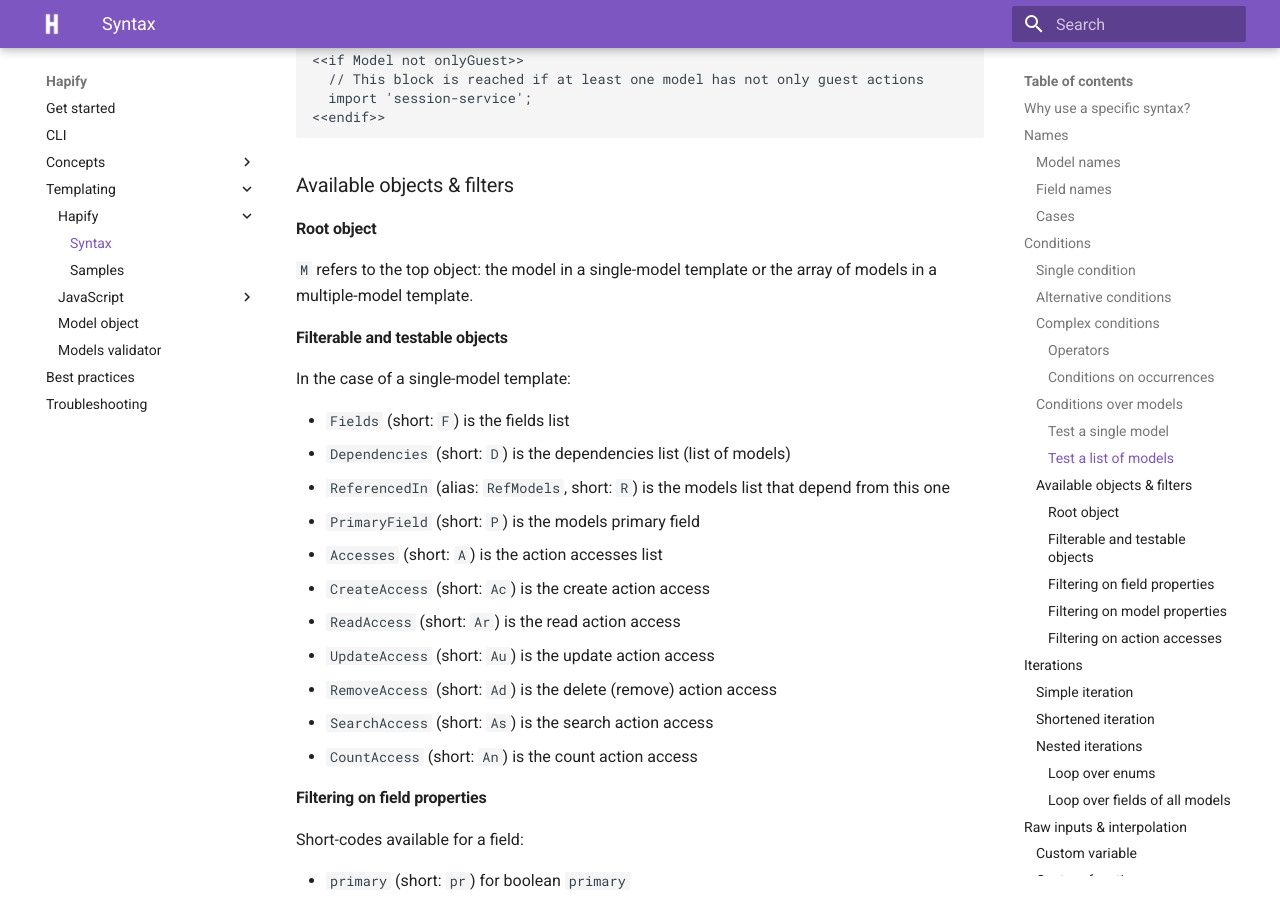
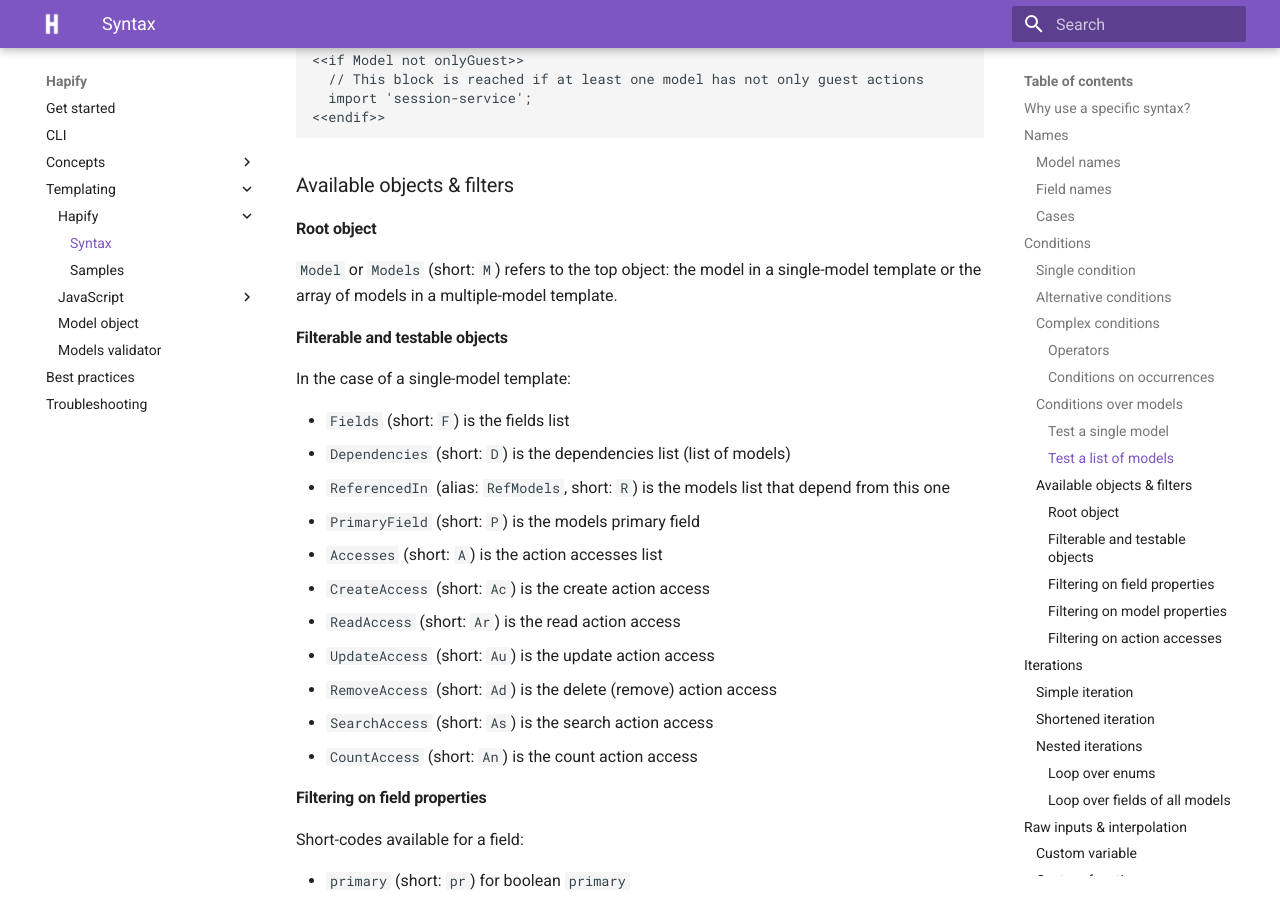
Before and after one commit to hapify/hapify, an MkDocs documentation site: the page built from docs/templating/hapify/syntax.md, in a window 1280 px wide and 900 px high, scrolled down 3963 px. Built offline with MkDocs 1.6.1 and Material for MkDocs 9.7.7, drawn with Linux system fonts in a browser that asks for light colours.

Commit message:
docs: fix root object in syntax.md

```diff
--- a/docs/templating/hapify/syntax.md
+++ b/docs/templating/hapify/syntax.md
@@ -292,7 +292,7 @@ In a multiple-model template.
 
 #### Root object
 
-`M` refers to the top object: the model in a single-model template or the array of models in a multiple-model template.
+`Model` or `Models` (short: `M`) refers to the top object: the model in a single-model template or the array of models in a multiple-model template.
 
 #### Filterable and testable objects
 
```
